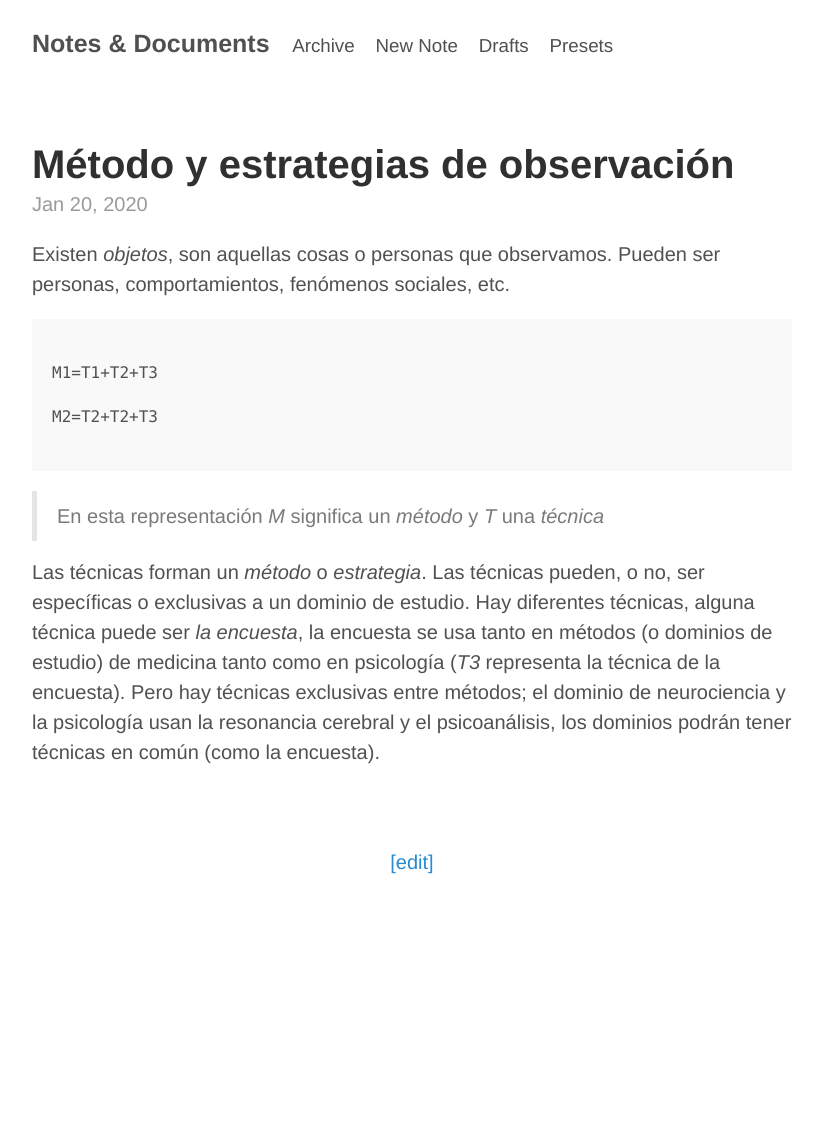
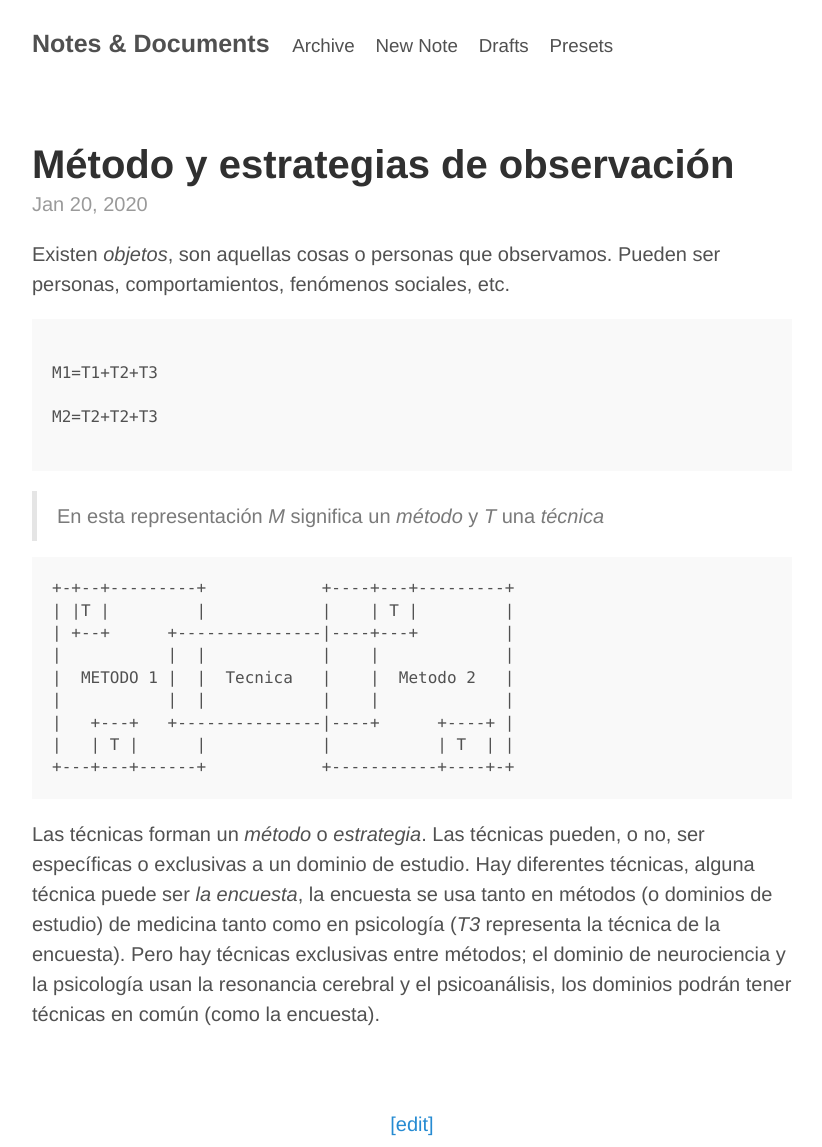
Before and after one commit to alex-esc/notes, a Jekyll site: the page built from _posts/2020-01-20-metodos-estrategias-obs.md, in a window 1280 px wide. Shown: the whole page, without its empty margins (228-1050 px from the left). Built offline with Jekyll 4.4.1, drawn with Linux system fonts in a browser that asks for light colours; before the commit the page ends 900 px from its top, so only the background shows below that.

Commit message:
Update 2020-01-20-metodos-estrategias-obs.md

`````diff
--- a/_posts/2020-01-20-metodos-estrategias-obs.md
+++ b/_posts/2020-01-20-metodos-estrategias-obs.md
@@ -19,4 +19,21 @@ M2=T2+T2+T3
 
 > En esta representación *M* significa un *método* y *T* una *técnica*
 
+
+
+
+````
++-+--+---------+            +----+---+---------+
+| |T |         |            |    | T |         |
+| +--+      +---------------|----+---+         |
+|           |  |            |    |             |
+|  METODO 1 |  |  Tecnica   |    |  Metodo 2   |
+|           |  |            |    |             |
+|   +---+   +---------------|----+      +----+ |
+|   | T |      |            |           | T  | |
++---+---+------+            +-----------+----+-+
+````
+
+
+
 Las técnicas forman un *método* o *estrategia*. Las técnicas pueden, o no, ser específicas o exclusivas a un dominio de estudio. Hay diferentes técnicas, alguna técnica puede ser *la encuesta*, la encuesta se usa tanto en métodos (o dominios de estudio) de medicina tanto como en psicología (*T3* representa la técnica de la encuesta). Pero hay técnicas exclusivas entre métodos; el dominio de neurociencia y la psicología usan la resonancia cerebral y el psicoanálisis, los dominios podrán tener técnicas en común (como la encuesta).
`````
